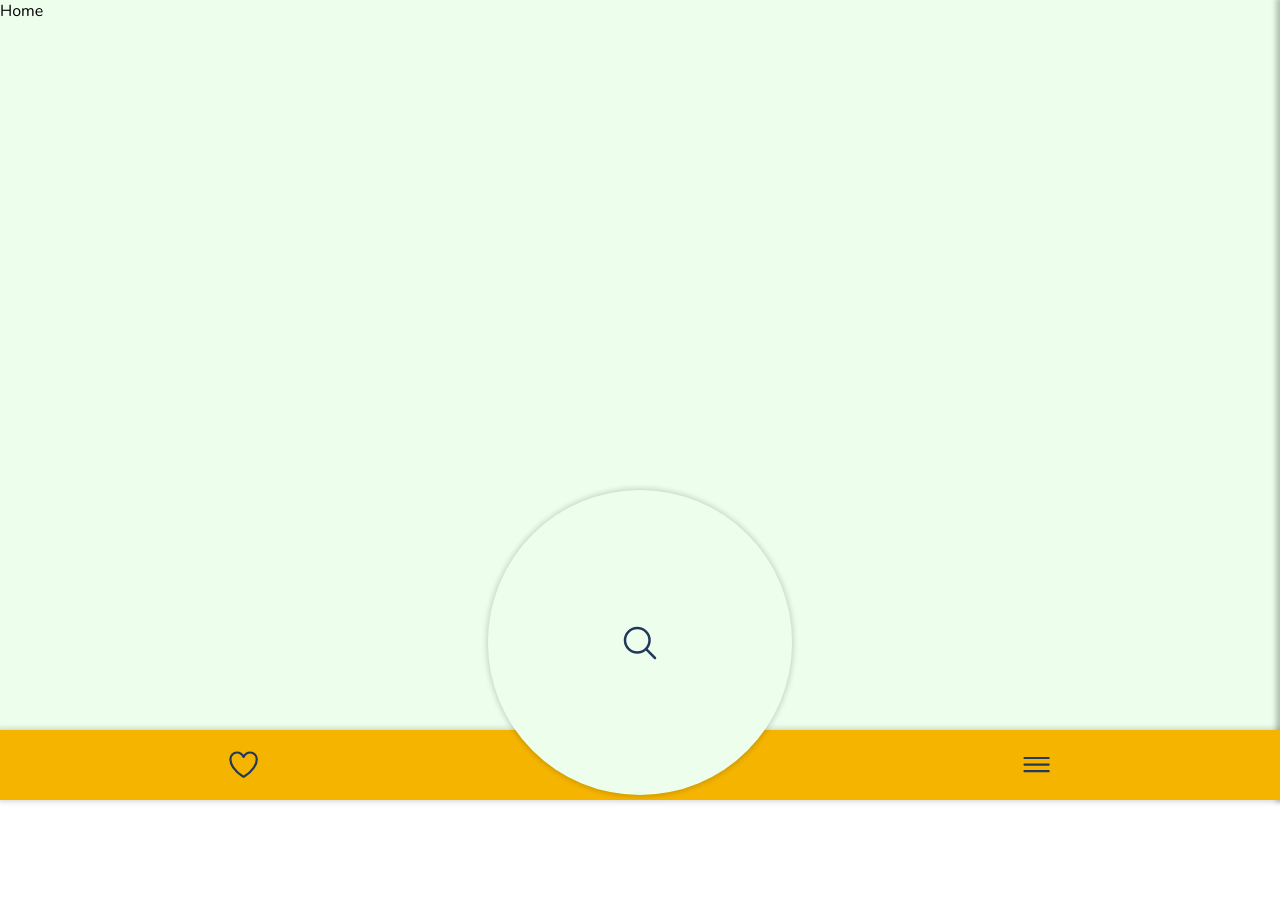
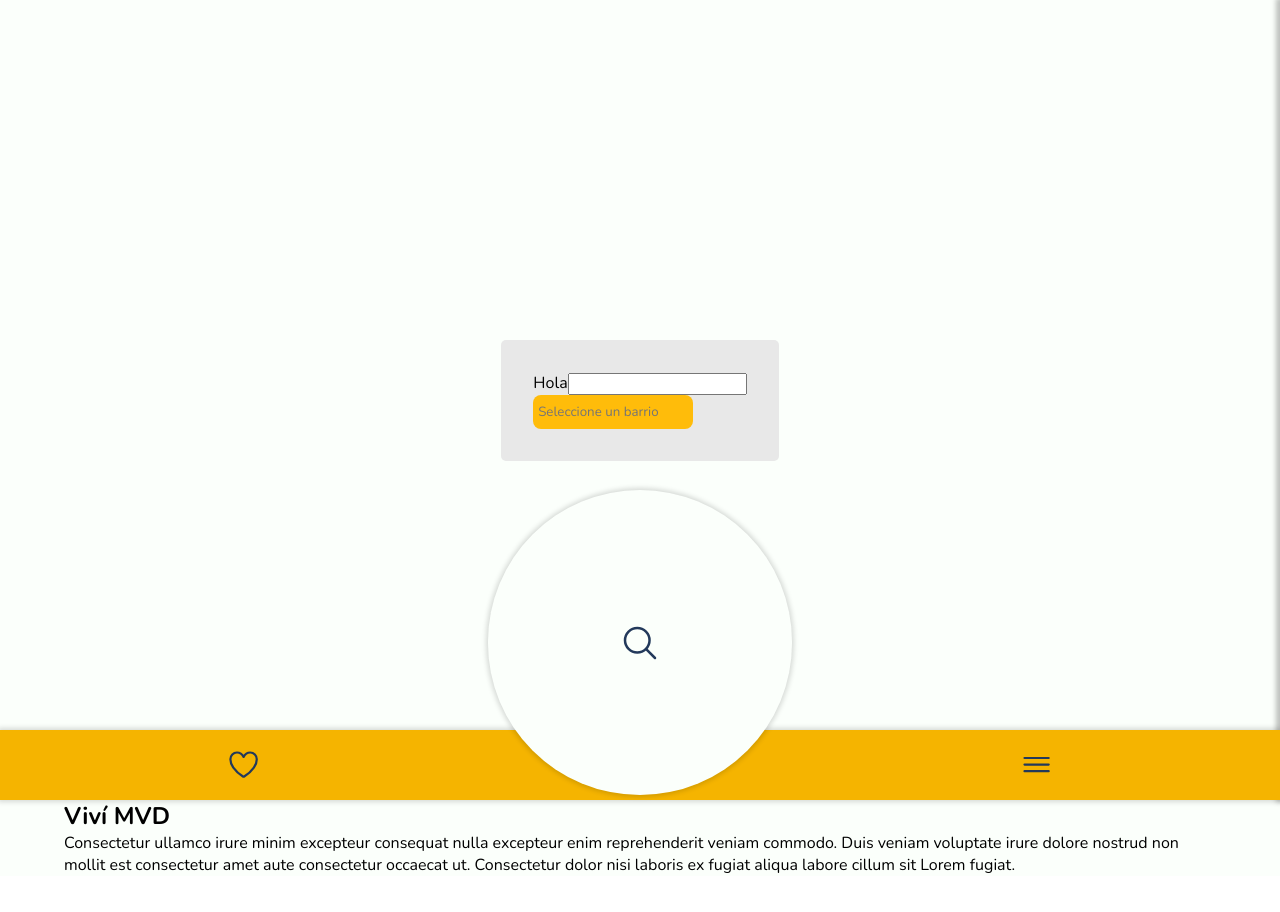
Before and after one commit to gastoncarriquiry/marketplace-assistant, a React (Create React App) app: page / in a window 1280 px wide. Shown: the top 912 px of the page. Before the commit the page ends 800 px from the top, so only its background shows below. Built offline with nearby package versions, Linux system fonts and the light colour scheme.

Commit message:
datalist

```diff
--- a/public/index.html
+++ b/public/index.html
@@ -4,9 +4,9 @@
     <meta charset="utf-8" />
     <link rel="icon" href="%PUBLIC_URL%/favicon.ico" />
     <meta name="viewport" content="width=device-width, initial-scale=1" />
-    <meta name="theme-color" content="#000000" />
+    <meta name="theme-color" content="#FFBC0A" />
     <meta name="description" content="Web site created using create-react-app" />
-    <title>React App</title>
+    <title>Live MVD</title>
     <link rel="preconnect" href="https://fonts.googleapis.com" />
     <link rel="preconnect" href="https://fonts.gstatic.com" crossorigin />
     <link
--- a/src/App.css
+++ b/src/App.css
@@ -8,7 +8,8 @@
   --primary-color: #FFBC0A;
   --secondary-color: #F5B400;
   --tertiary-color: #23395B;
-  --background-color: #EDFFEC;
+  --background-color: #fbfffb;
+  --grey-color: #e8e8e8;
   --text-color: #1C1F21;
   --main-font: 'Nunito', sans-serif;
 }
--- /dev/null
+++ b/src/components/Datalist/Datalist.css
@@ -0,0 +1,64 @@
+.combobox {
+    height: 100%;
+    width: 75%;
+    display: flex;
+    justify-content: center;
+    align-items: center;
+    padding: 0 0.3rem;
+    box-sizing: border-box;
+    background-color: var(--primary-color);
+    border-radius: 0.5rem;
+    position: relative;
+}
+
+.combobox input {
+    background-color: transparent;
+    width: 100%;
+    font-family: var(--main-font);
+    outline: none;
+    padding: 0.5rem 0;
+    color: var(--text-color);
+    border: none;
+    box-sizing: border-box;
+}
+
+.combobox .listbox.open {
+    display: flex;
+    flex-direction: column;
+    position: absolute;
+    top: 2.1rem;
+    box-sizing: border-box;
+    width: 100%;
+    border-radius: 0.5rem;
+    box-shadow: 0px 0px 8px rgba(0, 0, 0, 0.25);
+    background-color: var(--primary-color);
+    max-height: 9rem;
+    overflow-y: scroll;
+    z-index: 5;
+}
+
+.combobox .listbox.closed {
+    display: none;
+}
+
+.combobox .listbox .list-item {
+    list-style: none;
+    display: flex;
+    align-items: center;
+    column-gap: 0.5rem;
+    color: var(--text-color);
+    padding: 0.5rem;
+    border-bottom: 1px solid var(--text-color);
+    font-size: 0.8rem;
+    cursor: pointer;
+    transition: background-color 0.3s, color 0.3s;
+}
+
+.combobox .listbox .list-item:hover {
+    background-color: var(--text-color);
+    color: var(--primary-color);
+}
+
+.combobox .listbox .list-item:last-child {
+    border-bottom: none;
+}
--- /dev/null
+++ b/src/components/Datalist/Datalist.jsx
@@ -0,0 +1,71 @@
+import { useRef } from "react";
+import { useEffect, useState } from "react";
+import { useDispatch } from "react-redux";
+import { zonesList } from "../../utils/zones";
+import { selectZone } from "../../features/searchSlice";
+import "./Datalist.css";
+
+const Datalist = () => {
+  const dispatch = useDispatch();
+  const query = useRef(null);
+  const [open, setOpen] = useState(false);
+  const [zones, setZones] = useState([]);
+  const [searchQuery, setSearchQuery] = useState("");
+  const [filteredQuery, setFilteredQuery] = useState([]);
+
+  useEffect(() => {
+    setZones(zonesList);
+  }, [zones]);
+
+  const searchResults = () => {
+    setSearchQuery(query.current.value);
+    let keyword = query.current.value.toLowerCase();
+    setFilteredQuery(
+      //eslint-disable-next-line
+      zones.filter((zone) => {
+        if (zone.nombre.toLowerCase().includes(keyword)) return zone;
+      })
+    );
+  };
+
+  const toggleListbox = () => {
+    setTimeout(() => setOpen(!open), 100);
+  };
+
+  const selectItem = (zone) => {
+    query.current.value = zone.name;
+    dispatch(selectZone(zone));
+  };
+
+  return (
+    <div className="combobox">
+      <label>
+        <input
+          type="text"
+          placeholder="Seleccione un barrio"
+          ref={query}
+          onKeyUp={searchResults}
+          onFocus={toggleListbox}
+          onBlur={toggleListbox}
+        />
+      </label>
+      <div className={`listbox ${open ? "open" : "closed"}`}>
+        {searchQuery === ""
+          ? zones
+              .sort((a, b) => a.name.localeCompare(b.name))
+              .map((zone) => (
+                <li key={zone.id} onClick={() => selectItem(zone)} className="list-item">
+                  <p>{zone.name}</p>
+                </li>
+              ))
+          : filteredQuery.map((zone) => (
+              <li key={zone.id} onClick={() => selectItem(zone)} className="list-item">
+                <p>{zone.name}</p>
+              </li>
+            ))}
+      </div>
+    </div>
+  );
+};
+
+export default Datalist;
--- a/src/components/Home/Home.css
+++ b/src/components/Home/Home.css
@@ -0,0 +1,17 @@
+.intro .search-form {
+    height: 100vh;
+    display: flex;
+    justify-content: center;
+    align-items: center;
+}
+
+.intro .search-form>div {
+    background-color: var(--grey-color);
+    padding: 2em;
+    border-radius: 5px;
+}
+
+.intro .about {
+    width: 90%;
+    margin: auto;
+}
--- a/src/components/Home/Home.jsx
+++ b/src/components/Home/Home.jsx
@@ -1,7 +1,29 @@
+import Datalist from "../Datalist/Datalist";
 import "./Home.css";
 
 const Home = () => {
-  return <div>Home</div>;
+  return (
+    <section className="intro">
+      <div className="search-form">
+        <div>
+          <label>
+            Hola
+            <input type="text" />
+          </label>
+          <Datalist />
+        </div>
+      </div>
+      <div className="about">
+        <h1>Viví MVD</h1>
+        <p>
+          Consectetur ullamco irure minim excepteur consequat nulla excepteur enim reprehenderit
+          veniam commodo. Duis veniam voluptate irure dolore nostrud non mollit est consectetur amet
+          aute consectetur occaecat ut. Consectetur dolor nisi laboris ex fugiat aliqua labore
+          cillum sit Lorem fugiat.
+        </p>
+      </div>
+    </section>
+  );
 };
 
 export default Home;
--- a/src/components/Menu/Menu.css
+++ b/src/components/Menu/Menu.css
@@ -1,10 +1,10 @@
 .menu-list {
     position: fixed;
     top: 0;
-    right: 0;
+    right: -70vw;
     bottom: 0;
     height: 100%;
-    background-color: lightgray;
+    background-color: var(--grey-color);
     box-shadow: -2px 0px 5px 2px rgba(0, 0, 0, 0.25);
     width: 70vw;
 }
--- a/src/components/Menu/Menu.jsx
+++ b/src/components/Menu/Menu.jsx
@@ -25,6 +25,7 @@ const Menu = forwardRef((props, ref) => {
     document.addEventListener("click", handleOutsideClick);
 
     return () => document.removeEventListener("click", handleOutsideClick);
+    //eslint-disable-next-line
   }, [ref]);
 
   return (
--- a/src/components/UI/UI.css
+++ b/src/components/UI/UI.css
@@ -1,4 +1,6 @@
 .content {
     background-color: var(--background-color);
     min-height: calc(100vh - 70px);
+    overflow-y: scroll;
+    margin-bottom: 120px;
 }
--- /dev/null
+++ b/src/features/searchSlice.js
@@ -0,0 +1,19 @@
+import { createSlice } from "@reduxjs/toolkit";
+
+const initialState = {
+  selectedZone: "",
+};
+
+export const searchSlice = createSlice({
+  name: "search",
+  initialState,
+  reducers: {
+    selectZone: (state, action) => {
+      state.selectedZone = action.payload;
+    },
+  },
+});
+
+export const { selectZone } = searchSlice.actions;
+
+export default searchSlice.reducer;
--- a/src/store/store.js
+++ b/src/store/store.js
@@ -1,8 +1,10 @@
 import { configureStore } from "@reduxjs/toolkit";
 import menuReducer from "../features/menuSlice";
+import searchReducer from "../features/searchSlice";
 
 export const store = configureStore({
   reducer: {
     menu: menuReducer,
+    search: searchReducer,
   },
 });
--- a/src/utils/zones.js
+++ b/src/utils/zones.js
@@ -1,4 +1,4 @@
-export const zones = [
+export const zonesList = [
   {
     id: 1,
     name: "Abayubá",
```
